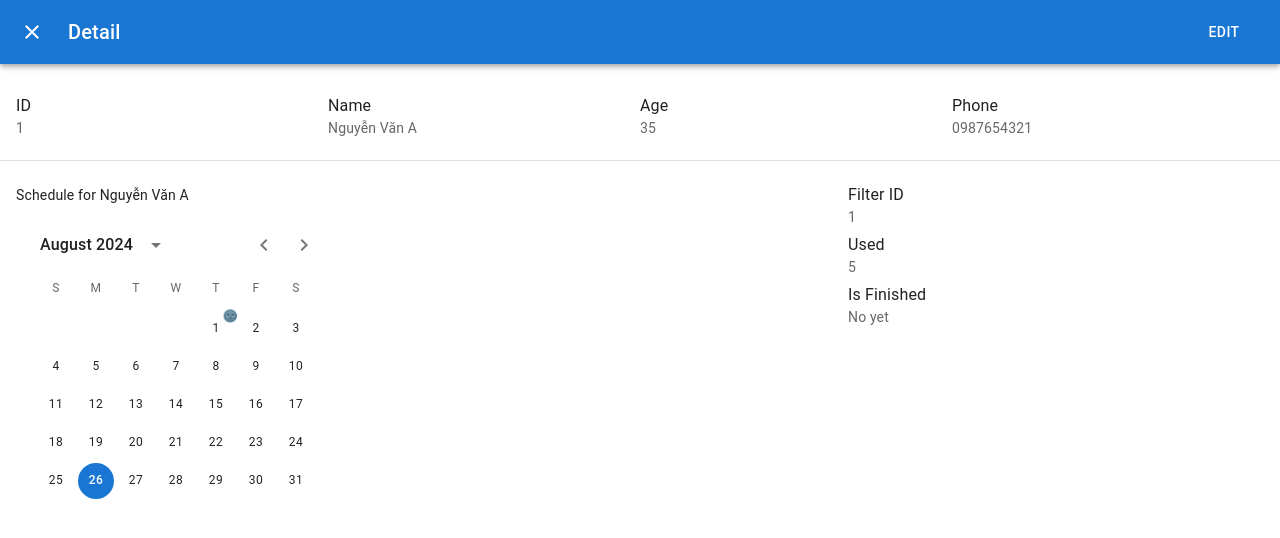
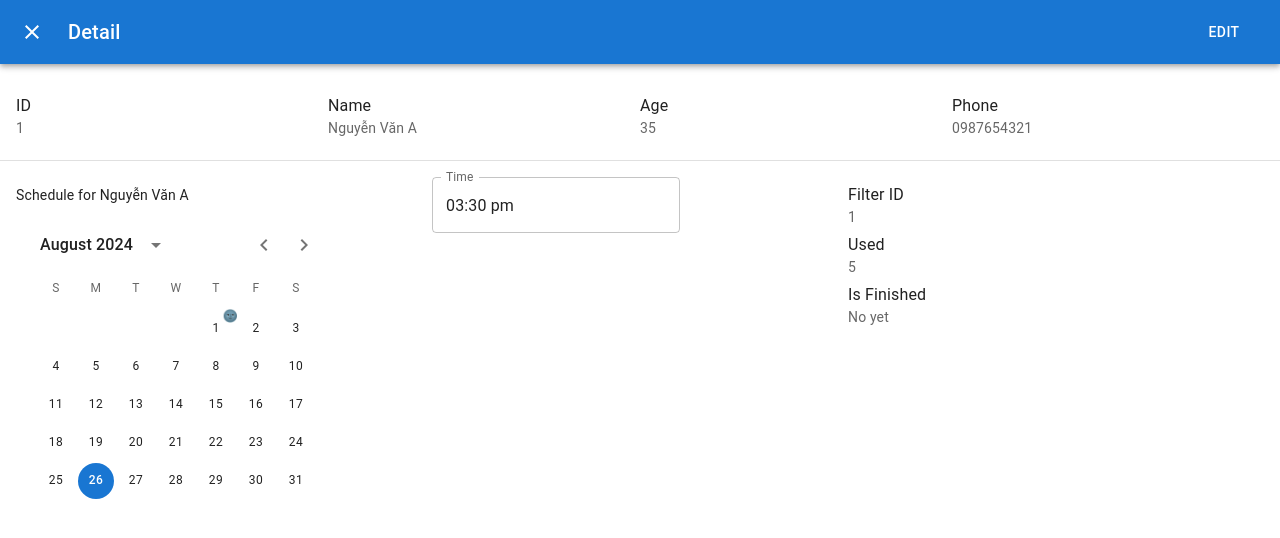
Before and after one commit to TalJa1/leminhkhoi-webapp, a React (Create React App) app: page /management in a window 1280 px wide. Both pictures are taken after a click on the button 1204 px from the left and 309 px from the top of the page. Shown: the top 538 px of the page. Built offline with nearby package versions, Linux system fonts and the light colour scheme.

Commit message:
refactor: Add TimeField component to DoctorManagementComponent for selecting time slots

```diff
--- a/src/components/hospital/DoctorManagementComponent.tsx
+++ b/src/components/hospital/DoctorManagementComponent.tsx
@@ -31,7 +31,7 @@ import { DemoContainer, DemoItem } from "@mui/x-date-pickers/internals/demo";
 import { AdapterDayjs } from "@mui/x-date-pickers/AdapterDayjs";
 import { LocalizationProvider } from "@mui/x-date-pickers/LocalizationProvider";
 import { DateCalendar } from "@mui/x-date-pickers/DateCalendar";
-import { PickersDay, PickersDayProps } from "@mui/x-date-pickers";
+import { PickersDay, PickersDayProps, TimeField } from "@mui/x-date-pickers";
 
 const Transition = React.forwardRef(function Transition(
   props: TransitionProps & {
@@ -208,7 +208,8 @@ const DoctorManagementComponent = () => {
           </Grid>
           <Divider />
           <Grid container sx={{ padding: "1rem" }}>
-            <Grid item xs={12} md={8} lg={8}>
+            <Grid item container xs={12} md={8} lg={8}>
+              <Grid item xs={6}>
                 <LocalizationProvider dateAdapter={AdapterDayjs}>
                   <DemoContainer components={["DateCalendar", "DateCalendar"]}>
                     <DemoItem label={`Schedule for ${userDialog.name}`}>
@@ -229,6 +230,17 @@ const DoctorManagementComponent = () => {
                     </DemoItem>
                   </DemoContainer>
                 </LocalizationProvider>
+              </Grid>
+              <Grid item xs={6}>
+                <LocalizationProvider dateAdapter={AdapterDayjs}>
+                  <TimeField
+                    label="Time"
+                    defaultValue={dayjs("2022-04-17T15:30")}
+                    format="hh:mm a"
+                    readOnly
+                  />
+                </LocalizationProvider>
+              </Grid>
             </Grid>
             <Grid item xs={12} md={4} lg={4}>
               <ListItemText
```
Lines whose indentation alone changed are shown as unchanged.
